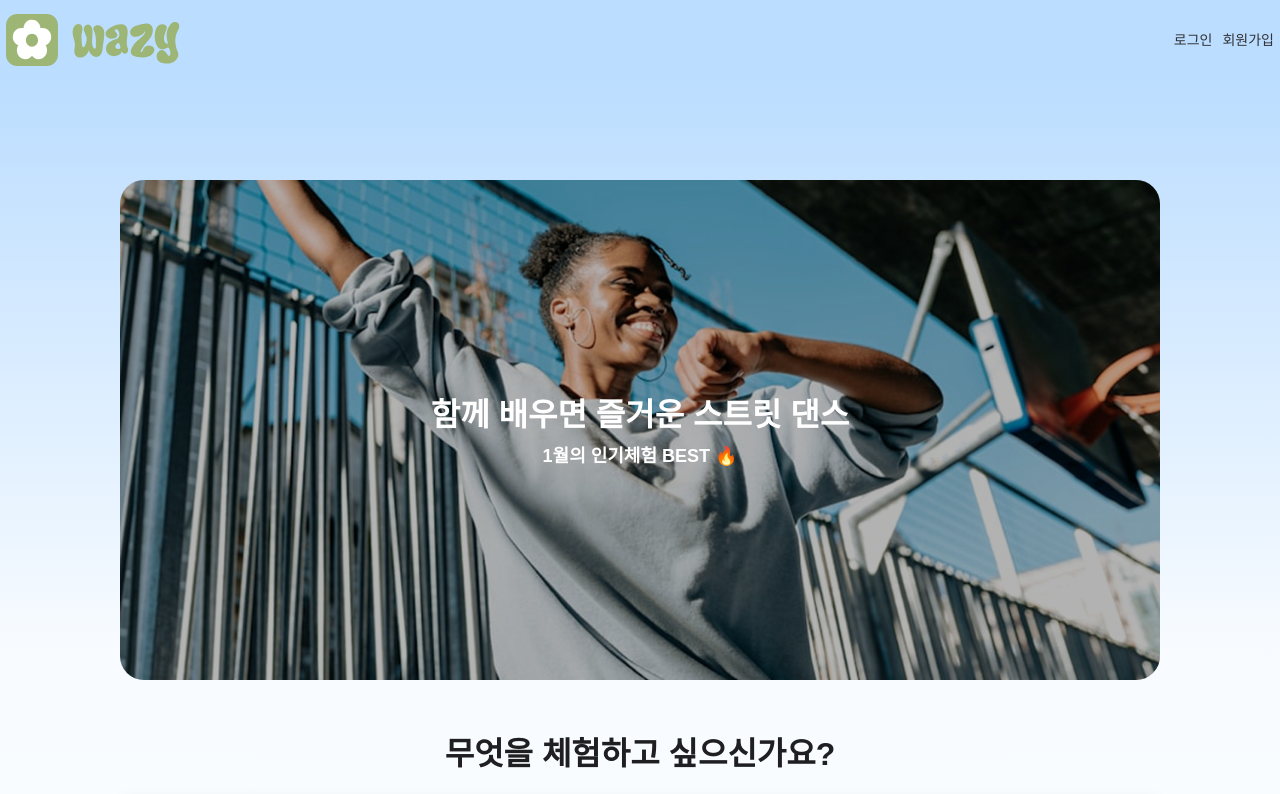
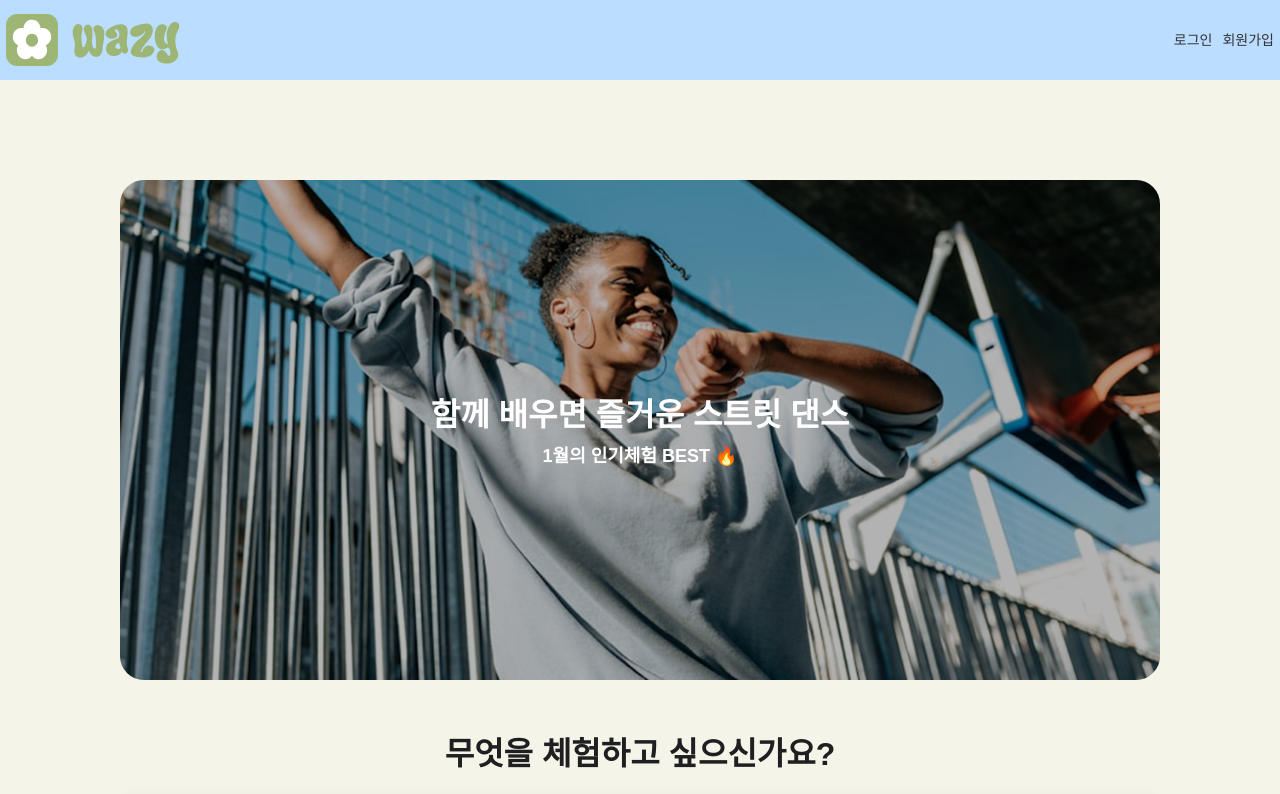
Before and after one commit to yuwonkyu/codenomad, a Next.js app: page / in a window 1280 px wide. Shown: the top 794 px of the page. Built offline with nearby package versions, Linux system fonts and the light colour scheme; no server answers; a web font is replaced by a local one.

Commit message:
♻️refactor: 리디자인 된 메인페이지 배경색으로 변경

```diff
--- a/src/app/globals.css
+++ b/src/app/globals.css
@@ -159,5 +159,5 @@ body {
 }
 
 .bg-gradient-main {
-  background: linear-gradient(to bottom, #bbddff, #f7fbff, #ffffff);
+  background: #f4f4e9;
 }
```
